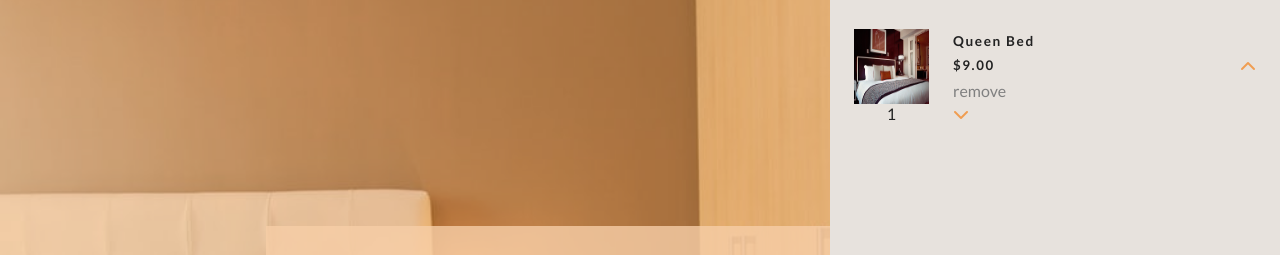
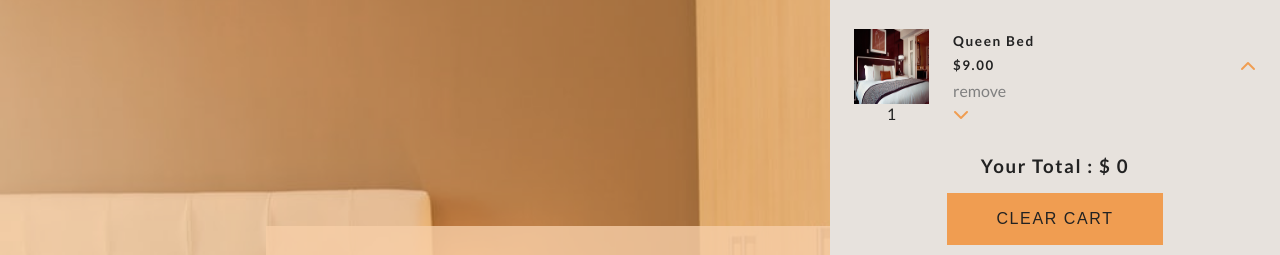
Before and after one commit to ahmedyar123/Shopping-Cart-Using-Vanilla-JavaScript, a plain HTML site: page index.html in a window 1280 px wide. Shown: the part 89-344 px from the top of the page. Drawn offline with Linux system fonts and the light colour scheme.

Commit message:
cart footer with button

```diff
--- a/index.html
+++ b/index.html
@@ -144,6 +144,10 @@
           </div>
           <!-- end of cart item -->
         </div>
+        <div class="cart-footer">
+          <h3>your total : $ <span class="cart-total">0</span></h3>
+          <button class="clear-cart banner-btn">clear cart</button>
+        </div>
       </div>
     </div>
     <!-- end of cart -->
```
